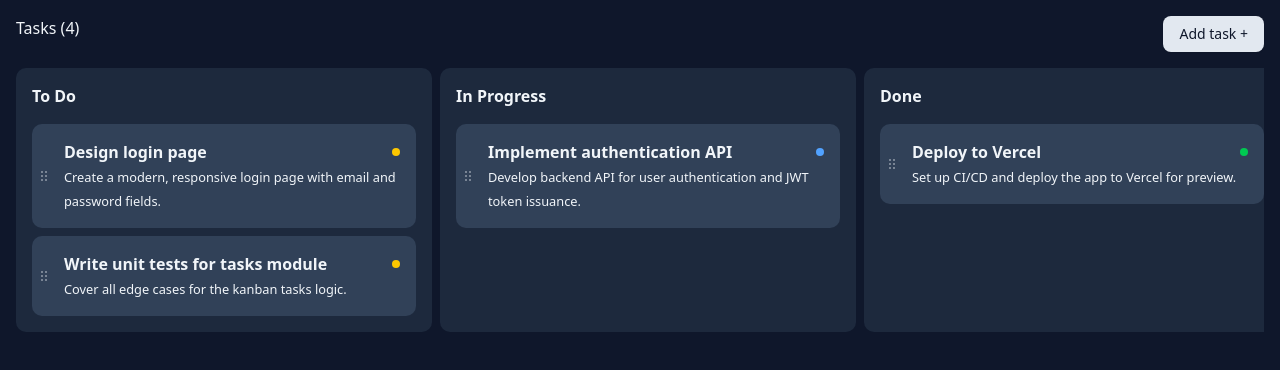
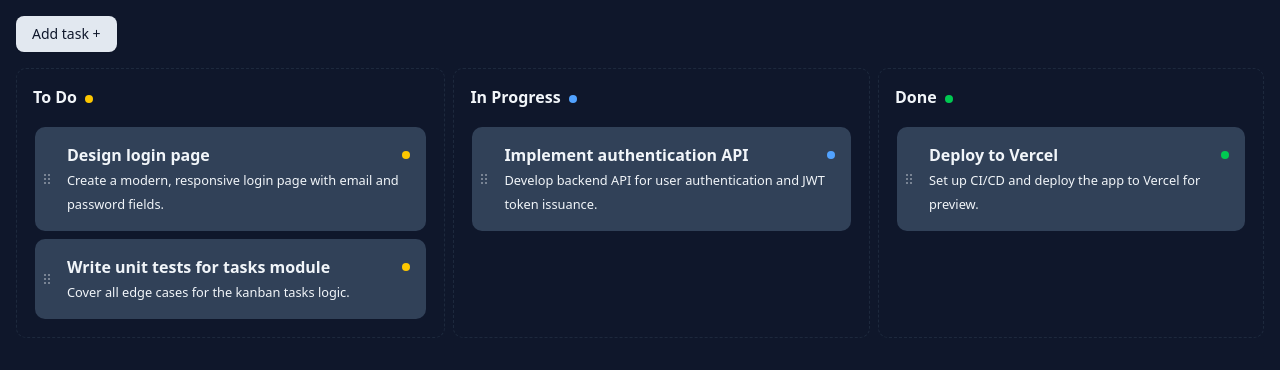
Before and after one commit to RodyaFront/next-kanban, a Next.js app: page / in a window 1280 px wide. Shown: the top 370 px of the page. Built offline with nearby package versions, Linux system fonts and the light colour scheme.

Commit message:
Implement task movement logic and optimistic updates in Kanban board. Refactor drag-and-drop handling to utilize helper functions for task position recalculation and server updates. Ensure task status is mandatory in the Task type definition. Add global styles for helper classes.

```diff
--- a/features/kanban/KanbanBoard.tsx
+++ b/features/kanban/KanbanBoard.tsx
@@ -9,54 +9,41 @@ import {
   Droppable,
   Draggable,
   DropResult,
+  DraggableLocation,
 } from "@hello-pangea/dnd";
 import { updateTask } from "@/shared/services/kanbanApi";
+import { KanbanColumn } from "@/shared/types/kanban";
+import { KanbanColumnBoard } from "./components/KanbanColumnBoard";
 
 interface Props {
   tasks: Task[];
   refetchTasks: () => void;
 }
 
-export function KanbanBoard({ tasks: initialTasks, refetchTasks }: Props) {
-  const [localTasks, setLocalTasks] = useState(initialTasks);
-  const [isCrudDialogVisible, setCrudDialogVisibility] = useState(false);
-
-  useEffect(() => {
-    setLocalTasks(initialTasks);
-  }, [initialTasks]);
-
-  const toggleCrudDialog = () => setCrudDialogVisibility(!isCrudDialogVisible);
-
-  // Группируем задачи по колонкам
-  const tasksByColumn = KANBAN_COLUMNS.map((column) => ({
-    ...column,
-    tasks: localTasks
-      .filter((task) => task.status?.id === column.id)
-      .sort((a, b) => a.position - b.position),
-  }));
-
-  const handleDragEnd = async (result: DropResult) => {
-    const { source, destination } = result;
-    if (!destination) return;
-    if (
-      source.droppableId === destination.droppableId &&
-      source.index === destination.index
-    )
-      return;
-
+function moveTaskAndRecalculatePositions(
+  localTasks: Task[],
+  source: DraggableLocation,
+  destination: DraggableLocation,
+  sourceColumn: KanbanColumn,
+  destColumn: KanbanColumn
+): {
+  updatedSourceTasks: Task[];
+  updatedDestTasks: Task[];
+  tasksToUpdate: Task[];
+} {
   // Получаем “чистые” колонки
-    const sourceColumn = KANBAN_COLUMNS.find(col => col.id === source.droppableId);
-    const destColumn = KANBAN_COLUMNS.find(col => col.id === destination.droppableId);
-    if (!sourceColumn || !destColumn) return;
+  const sourceColumnId = source.droppableId;
+  const destColumnId = destination.droppableId;
 
   // Копируем задачи
   const sourceTasks = localTasks
-      .filter(task => task.status?.id === sourceColumn.id)
+    .filter((task) => task.status?.id === sourceColumnId)
     .sort((a, b) => a.position - b.position);
-    const destTasks = source.droppableId === destination.droppableId
+  const destTasks =
+    sourceColumnId === destColumnId
       ? sourceTasks
       : localTasks
-          .filter(task => task.status?.id === destColumn.id)
+          .filter((task) => task.status?.id === destColumnId)
           .sort((a, b) => a.position - b.position);
 
   // Перемещаем таск
@@ -80,14 +67,18 @@ export function KanbanBoard({ tasks: initialTasks, refetchTasks }: Props) {
 
   // Обновляем задачи на сервере параллельно
   const tasksToUpdate =
-      source.droppableId === destination.droppableId
+    sourceColumnId === destColumnId
       ? updatedDestTasks
       : [...updatedSourceTasks, ...updatedDestTasks];
 
-    // 1. Optimistic update
-    setLocalTasks((prevTasks) => {
-      // Скопируйте prevTasks и примените к ним все изменения из tasksToUpdate
-      const updated = prevTasks.map((task) => {
+  return { tasksToUpdate };
+}
+
+function applyOptimisticUpdate(
+  prevTasks: Task[],
+  tasksToUpdate: Task[]
+): Task[] {
+  return prevTasks.map((task) => {
     const updatedTask = tasksToUpdate.find((t) => t.id === task.id);
     return updatedTask
       ? {
@@ -101,12 +92,11 @@ export function KanbanBoard({ tasks: initialTasks, refetchTasks }: Props) {
         }
       : task;
   });
-      return updated;
-    });
+}
 
-    // 2. Серверное обновление
-    await Promise.all(
-      tasksToUpdate.map(task =>
+async function updateTasksOnServer(tasksToUpdate: Task[]) {
+  return Promise.all(
+    tasksToUpdate.map((task) =>
       updateTask(task.id, {
         position: task.position,
         status: {
@@ -117,15 +107,62 @@ export function KanbanBoard({ tasks: initialTasks, refetchTasks }: Props) {
       })
     )
   );
+}
 
-    // 3. Синхронизация с сервером
+export function KanbanBoard({ tasks: initialTasks, refetchTasks }: Props) {
+  const [localTasks, setLocalTasks] = useState(initialTasks);
+  const [isCrudDialogVisible, setCrudDialogVisibility] = useState(false);
+
+  useEffect(() => {
+    setLocalTasks(initialTasks);
+  }, [initialTasks]);
+
+  const toggleCrudDialog = () => setCrudDialogVisibility(!isCrudDialogVisible);
+
+  // Группируем задачи по колонкам
+  const tasksByColumn = KANBAN_COLUMNS.map((column) => ({
+    ...column,
+    tasks: localTasks
+      .filter((task) => task.status?.id === column.id)
+      .sort((a, b) => a.position - b.position),
+  }));
+
+  const handleDragEnd = async (result: DropResult) => {
+    if (!result.destination) return;
+    if (
+      result.source.droppableId === result.destination.droppableId &&
+      result.source.index === result.destination.index
+    )
+      return;
+
+    const sourceColumn = KANBAN_COLUMNS.find(
+      (col) => col.id === result.source.droppableId
+    );
+    const destColumn = KANBAN_COLUMNS.find(
+      (col) => col.id === result.destination!.droppableId
+    );
+    if (!sourceColumn || !destColumn) return;
+
+    const { tasksToUpdate } = moveTaskAndRecalculatePositions(
+      localTasks,
+      result.source,
+      result.destination,
+      sourceColumn,
+      destColumn
+    );
+
+    setLocalTasks((prevTasks) =>
+      applyOptimisticUpdate(prevTasks, tasksToUpdate)
+    );
+
+    await updateTasksOnServer(tasksToUpdate);
+
     await refetchTasks();
   };
 
   return (
     <div className="p-4 bg-slate-900 min-h-screen text-slate-100">
-      <div className="pb-4 flex justify-between">
-        <div>Tasks ({localTasks?.length})</div>
+      <div className="pb-4 flex gap-2">
         <Button variant="default" onClick={toggleCrudDialog}>
           Add task +
         </Button>
@@ -134,40 +171,11 @@ export function KanbanBoard({ tasks: initialTasks, refetchTasks }: Props) {
       <DragDropContext onDragEnd={handleDragEnd}>
         <div className="flex gap-2 tasks-container overflow-x-auto">
           {tasksByColumn.map((column) => (
-            <div
+            <KanbanColumnBoard
               key={column.id}
-              className="flex flex-col p-4 rounded-lg bg-slate-800"
-            >
-              <div className="pb-4">
-                <b>{column.title}</b>
-              </div>
-              <Droppable droppableId={column.id}>
-                {(provided) => (
-                  <div
-                    ref={provided.innerRef}
-                    {...provided.droppableProps}
-                    className="flex flex-col min-w-[24rem] flex-grow"
-                  >
-                    <div className="flex flex-col overflow-auto">
-                      {column.tasks.map((task, idx) => (
-                        <Draggable draggableId={task.id} index={idx} key={task.id}>
-                          {(provided) => (
-                            <div
-                              ref={provided.innerRef}
-                              {...provided.draggableProps}
-                              className={idx !== column.tasks.length - 1 ? "mb-2" : ""}
-                            >
-                              <KanbanTaskCard task={task} dragHandleProps={provided.dragHandleProps ?? undefined} />
-                            </div>
-                          )}
-                        </Draggable>
-                      ))}
-                      {provided.placeholder}
-                    </div>
-                  </div>
-                )}
-              </Droppable>
-            </div>
+              column={column}
+              tasks={column.tasks}
+            />
           ))}
         </div>
       </DragDropContext>
--- /dev/null
+++ b/features/kanban/components/KanbanColumnBoard.tsx
@@ -0,0 +1,57 @@
+import { Droppable, Draggable } from "@hello-pangea/dnd";
+import { KanbanTaskCard } from "./KanbanTaskCard";
+import { KanbanColumn, Task } from "@/shared/types/kanban";
+
+interface KanbanColumnBoardProps {
+  column: KanbanColumn;
+  tasks: Task[];
+}
+
+export function KanbanColumnBoard({ column, tasks }: KanbanColumnBoardProps) {
+  return (
+    <div className="flex flex-col rounded-lg border border-dashed border-slate-800">
+      <div className="px-4 pt-4 pb-2">
+        <b>{column.title}</b>
+        <span
+          className={`ml-2 inline-block w-2 h-2 rounded-full mr-2 ${column.color}`}
+          aria-label={"Status"}
+        />
+      </div>
+      <Droppable droppableId={column.id}>
+        {(provided, snapshot) => (
+          <div
+            ref={provided.innerRef}
+            {...provided.droppableProps}
+
+            className={
+              "flex px-4 pb-4 pt-2 flex-col min-w-[24rem] flex-grow border-2 scrollbar-hide " +
+              (snapshot.isDraggingOver
+                ? "bg-slate-800/70 border-blue-400"
+                : "border-transparent")
+            }
+          >
+            <div className="flex flex-col overflow-auto">
+              {tasks.map((task, idx) => (
+                <Draggable draggableId={task.id} index={idx} key={task.id}>
+                  {(provided) => (
+                    <div
+                      ref={provided.innerRef}
+                      {...provided.draggableProps}
+                      className={idx !== tasks.length - 1 ? "mb-2" : ""}
+                    >
+                      <KanbanTaskCard
+                        task={task}
+                        dragHandleProps={provided.dragHandleProps ?? undefined}
+                      />
+                    </div>
+                  )}
+                </Draggable>
+              ))}
+              {provided.placeholder}
+            </div>
+          </div>
+        )}
+      </Droppable>
+    </div>
+  );
+}
--- a/shared/types/kanban.ts
+++ b/shared/types/kanban.ts
@@ -2,7 +2,7 @@ export type Task = {
   id: string;
   title: string;
   description?: string;
-  status?: KanbanColumn;
+  status: KanbanColumn;
   createdAt: number;
   updatedAt: number;
   position: number;
--- a/styles/globals.css
+++ b/styles/globals.css
@@ -1,5 +1,8 @@
 @import "tailwindcss";
 @import "tw-animate-css";
+
+@import "./helpers.css";
+
 
 @custom-variant dark (&:is(.dark *));
 
--- /dev/null
+++ b/styles/helpers.css
@@ -0,0 +1,7 @@
+.scrollbar-hide {
+  scrollbar-width: none; /* Firefox */
+  -ms-overflow-style: none; /* IE 10+ */
+}
+.scrollbar-hide::-webkit-scrollbar {
+  display: none; /* Chrome/Safari/Webkit */
+}
```
Lines whose indentation alone changed are shown as unchanged.
